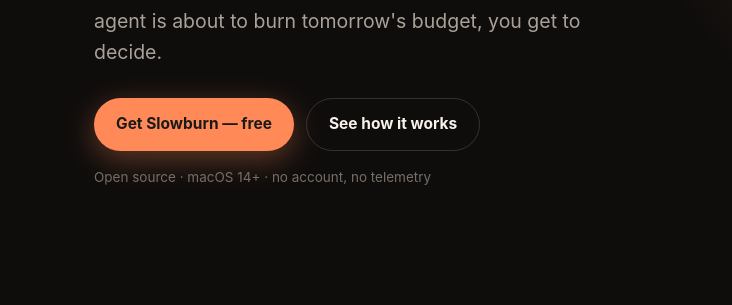
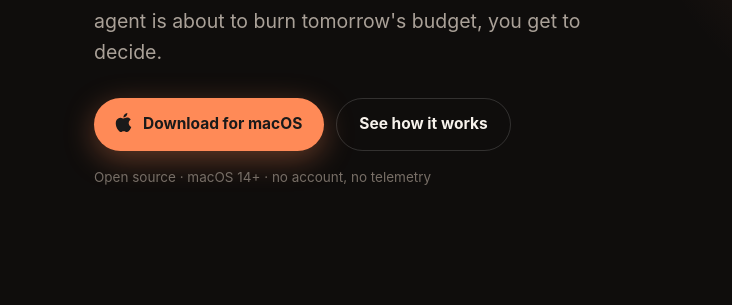
Before and after one commit to kdanet/slowburn, a plain HTML site: page docs/index.html in a window 1280 px wide. Shown: the part 495-800 px from the top of the page, 0-732 px from the left. Drawn offline with Linux system fonts and the light colour scheme.

Commit message:
Landing: the hero button downloads the .dmg, with the Apple logo
Co-Authored-By: Claude Opus 5.5 <noreply@anthropic.com>

```diff
--- a/docs/index.html
+++ b/docs/index.html
@@ -40,6 +40,7 @@ nav .wrap{display:flex;align-items:center;justify-content:space-between;height:6
 
 .btn{display:inline-flex;align-items:center;gap:8px;padding:13px 22px;border-radius:999px;font-weight:650;font-size:15.5px;text-decoration:none;border:0;cursor:pointer;font-family:inherit;transition:transform .15s,background .15s,box-shadow .2s}
 .btn:active{transform:scale(.97)}
+.btn .apple{width:19px;height:19px;fill:currentColor;margin:-3px 2px 0 -2px;flex:none}
 .btn.primary{background:var(--orange);color:#1a1a1a;box-shadow:0 8px 30px rgba(255,138,87,.35)}
 .btn.primary:hover{background:#ff9d70;box-shadow:0 10px 36px rgba(255,138,87,.5)}
 .btn.ghost{border:1px solid var(--line2);color:var(--text);background:transparent}.btn.ghost:hover{background:var(--bg2)}
@@ -148,7 +149,7 @@ footer .wrap{display:flex;justify-content:space-between;gap:20px;flex-wrap:wrap}
       <span class="pill"><b>new</b> for Claude Code and Codex</span>
       <h1>Burn your AI limits <em>slowly.</em></h1>
       <p class="lead">Slowburn lives in your menu bar and <b>paces your Claude Code and Codex limits</b> so they last all week. One glance tells you how much runway you have — and when an agent is about to burn tomorrow's budget, you get to decide.</p>
-      <div class="cta"><a class="btn primary" href="#install">Get Slowburn — free</a><a class="btn ghost" href="#features">See how it works</a></div>
+      <div class="cta"><a class="btn primary" href="https://github.com/kdanet/slowburn/releases/latest/download/Slowburn.dmg"><svg class="apple" viewBox="0 0 24 24" aria-hidden="true"><path d="M12.152 6.896c-.948 0-2.415-1.078-3.96-1.04-2.04.027-3.91 1.183-4.961 3.014-2.117 3.675-.546 9.103 1.519 12.09 1.013 1.454 2.208 3.09 3.792 3.039 1.52-.065 2.09-.987 3.935-.987 1.831 0 2.35.987 3.96.948 1.637-.026 2.676-1.48 3.676-2.948 1.156-1.688 1.636-3.325 1.662-3.415-.039-.013-3.182-1.221-3.22-4.857-.026-3.04 2.48-4.494 2.597-4.559-1.429-2.09-3.623-2.324-4.39-2.376-2-.156-3.675 1.09-4.61 1.09zM15.53 3.83c.843-1.012 1.4-2.427 1.245-3.83-1.207.052-2.662.805-3.532 1.818-.78.896-1.454 2.338-1.273 3.714 1.338.104 2.715-.688 3.559-1.701"/></svg>Download for macOS</a><a class="btn ghost" href="#features">See how it works</a></div>
       <p class="fine">Open source · macOS 14+ · no account, no telemetry</p>
     </div>
     <div class="drop">
```
